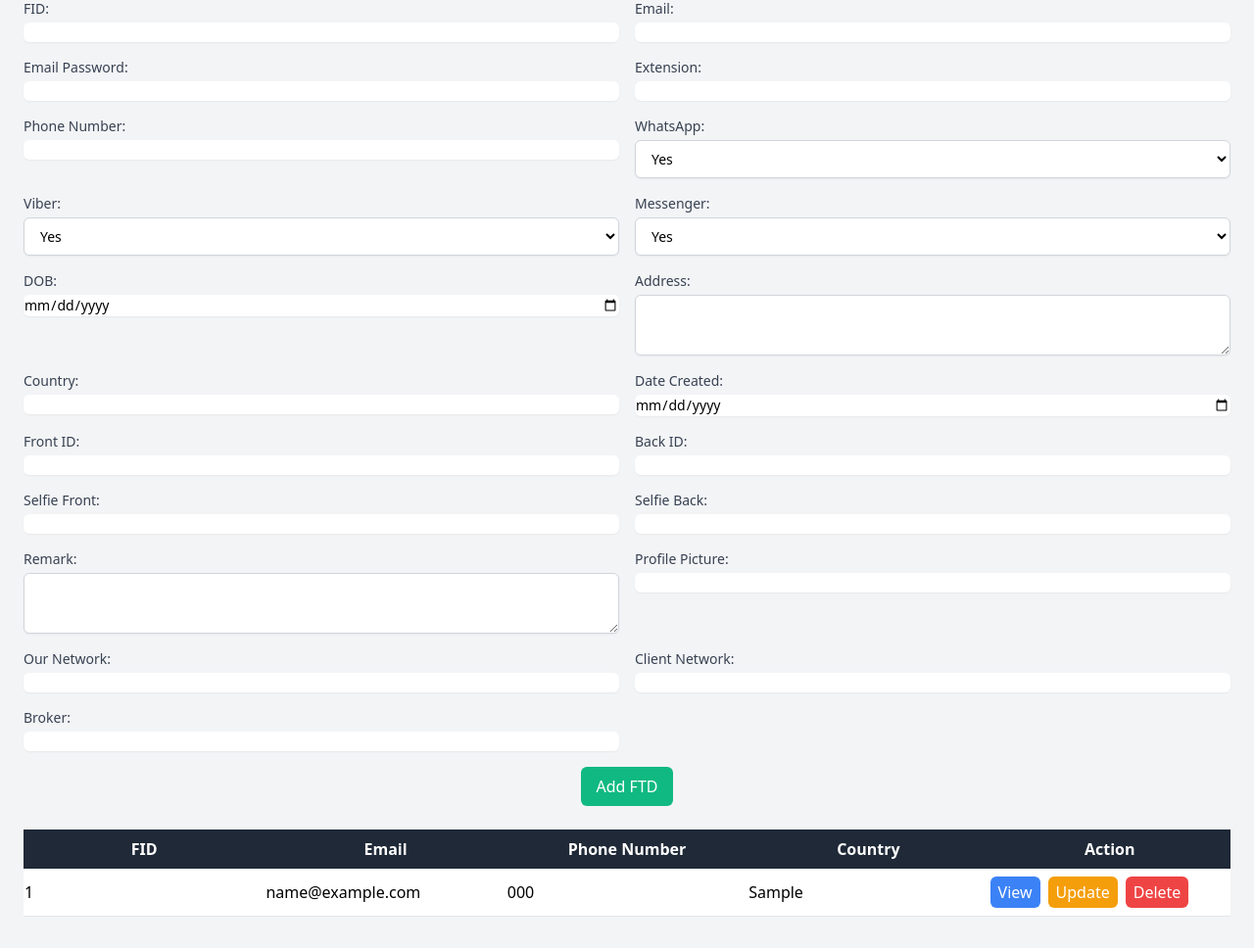
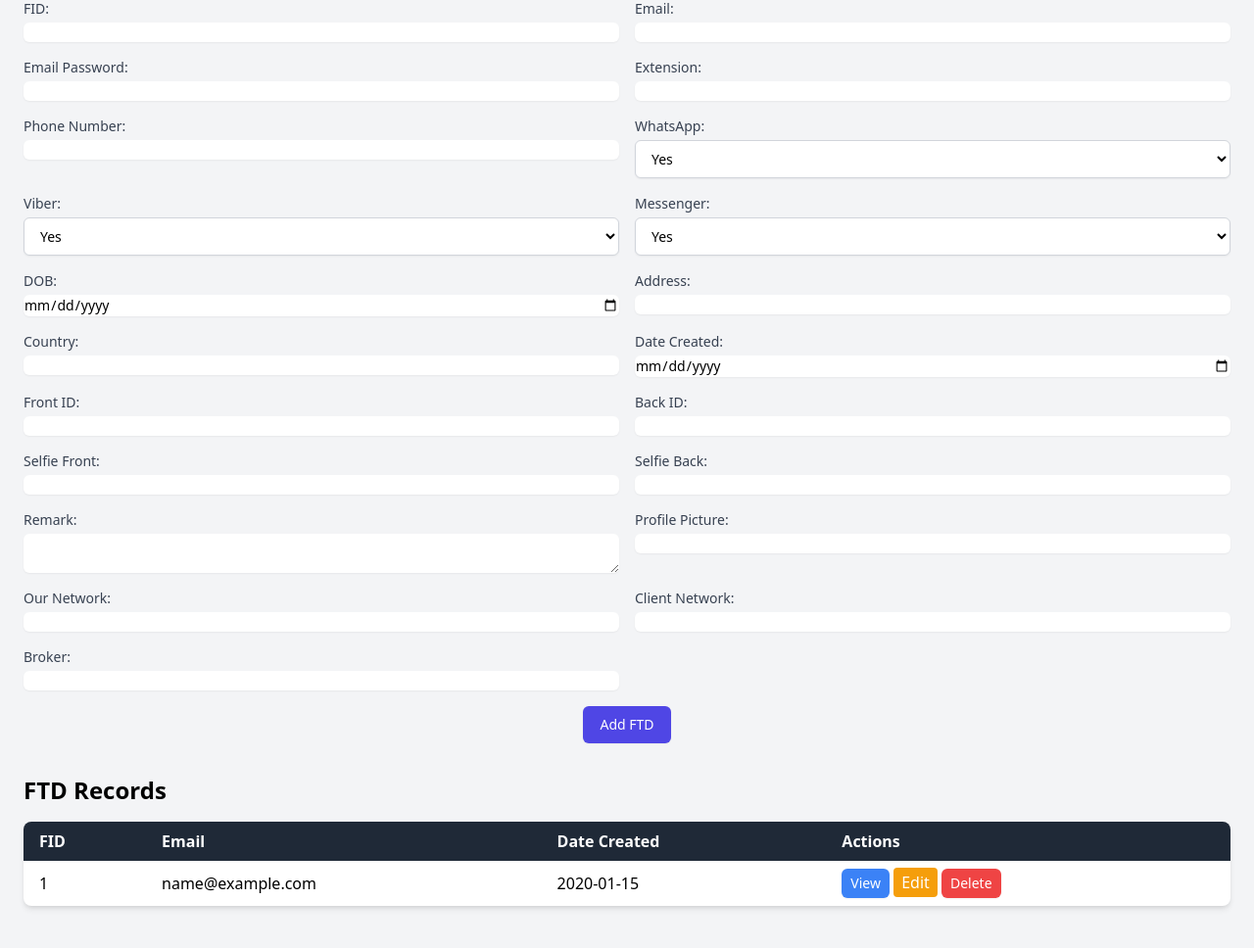
Before and after one commit to kamalnj/appCrm, a PHP site: page /manage_ftd.php in a window 1280 px wide. Shown: the part 85-1053 px from the top of the page at 98% size. After the commit the page ends 1013 px from the top, so only its background shows below. Run offline with PHP 8.4, Linux system fonts and the light colour scheme; a user stored in the database is signed in; tables that the repository leaves empty hold one stand-in row (values such as "Sample post").

Commit message:
Add files via upload

```diff
--- a/manage_filler.php
+++ b/manage_filler.php
@@ -3,7 +3,7 @@ session_start();
 include('config.php');
 
 // Check user role and redirect if not authorized
-if (!in_array($_SESSION['role'], ['super_admin', 'order_admin'])) {
+if (!in_array($_SESSION['role'], ['super_admin','filler_admin', 'order_admin'])) {
     header("Location: dashboard.php");
     exit();
 }
--- a/manage_ftd.php
+++ b/manage_ftd.php
@@ -133,11 +133,11 @@ $ftds = mysqli_query($conn, "SELECT * FROM ftd");
                 </div>
                 <div>
                     <label for="dob" class="block text-sm font-medium text-gray-700">DOB:</label>
-                    <input type="date" id="dob" name="dob" required class="mt-1 focus:ring-indigo-500 focus:border-indigo-500 block w-full shadow-sm sm:text-sm border-gray-300 rounded-md">
+                    <input type="date" id="dob" name="dob" class="mt-1 focus:ring-indigo-500 focus:border-indigo-500 block w-full shadow-sm sm:text-sm border-gray-300 rounded-md">
                 </div>
                 <div>
                     <label for="address" class="block text-sm font-medium text-gray-700">Address:</label>
-                    <textarea id="address" name="address" rows="3" class="shadow-sm focus:ring-indigo-500 focus:border-indigo-500 mt-1 block w-full sm:text-sm border border-gray-300 rounded-md"></textarea>
+                    <input type="text" id="address" name="address" class="mt-1 focus:ring-indigo-500 focus:border-indigo-500 block w-full shadow-sm sm:text-sm border-gray-300 rounded-md">
                 </div>
                 <div>
                     <label for="country" class="block text-sm font-medium text-gray-700">Country:</label>
@@ -145,7 +145,7 @@ $ftds = mysqli_query($conn, "SELECT * FROM ftd");
                 </div>
                 <div>
                     <label for="date_created" class="block text-sm font-medium text-gray-700">Date Created:</label>
-                    <input type="date" id="date_created" name="date_created" required class="mt-1 focus:ring-indigo-500 focus:border-indigo-500 block w-full shadow-sm sm:text-sm border-gray-300 rounded-md">
+                    <input type="date" id="date_created" name="date_created" class="mt-1 focus:ring-indigo-500 focus:border-indigo-500 block w-full shadow-sm sm:text-sm border-gray-300 rounded-md">
                 </div>
                 <div>
                     <label for="front_id" class="block text-sm font-medium text-gray-700">Front ID:</label>
@@ -165,7 +165,7 @@ $ftds = mysqli_query($conn, "SELECT * FROM ftd");
                 </div>
                 <div>
                     <label for="remark" class="block text-sm font-medium text-gray-700">Remark:</label>
-                    <textarea id="remark" name="remark" rows="3" class="shadow-sm focus:ring-indigo-500 focus:border-indigo-500 mt-1 block w-full sm:text-sm border border-gray-300 rounded-md"></textarea>
+                    <textarea id="remark" name="remark" class="mt-1 focus:ring-indigo-500 focus:border-indigo-500 block w-full shadow-sm sm:text-sm border-gray-300 rounded-md"></textarea>
                 </div>
                 <div>
                     <label for="profile_picture" class="block text-sm font-medium text-gray-700">Profile Picture:</label>
@@ -184,40 +184,34 @@ $ftds = mysqli_query($conn, "SELECT * FROM ftd");
                     <input type="text" id="broker" name="broker" class="mt-1 focus:ring-indigo-500 focus:border-indigo-500 block w-full shadow-sm sm:text-sm border-gray-300 rounded-md">
                 </div>
             </div>
-            <div class="flex justify-center">
-                <button type="submit" name="add_ftd" class="bg-green-500 text-white px-4 py-2 rounded-md hover:bg-green-700">Add FTD</button>
+            <div class="text-center">
+                <button type="submit" name="add_ftd" class="inline-flex items-center px-4 py-2 border border-transparent text-sm font-medium rounded-md shadow-sm text-white bg-indigo-600 hover:bg-indigo-700 focus:outline-none focus:ring-2 focus:ring-offset-2 focus:ring-indigo-500">Add FTD</button>
             </div>
         </form>
-        <div class="overflow-x-auto">
-            <table class="min-w-full bg-white mt-6">
+        <div class="mt-8">
+            <h2 class="text-2xl font-bold mb-4">FTD Records</h2>
+            <table class="min-w-full bg-white shadow-md rounded-lg overflow-hidden">
                 <thead class="bg-gray-800 text-white">
                     <tr>
-                        <th class="w-1/6 py-2">FID</th>
-                        <th class="w-1/6 py-2">Email</th>
-                        <th class="w-1/6 py-2">Phone Number</th>
-                        <th class="w-1/6 py-2">Country</th>
-                        <th class="w-1/6 py-2">Action</th>
+                        <th class="py-2 px-4 text-left">FID</th>
+                        <th class="py-2 px-4 text-left">Email</th>
+                        <th class="py-2 px-4 text-left">Date Created</th>
+                        <th class="py-2 px-4 text-left">Actions</th>
                     </tr>
                 </thead>
                 <tbody>
-                    <?php while ($row = mysqli_fetch_assoc($ftds)) { ?>
-                    <tr class="border-b">
-                        <td class="py-2"><?php echo $row['fid']; ?></td>
-                        <td class="py-2"><?php echo $row['email']; ?></td>
-                        <td class="py-2"><?php echo $row['phone_number']; ?></td>
-                        <td class="py-2"><?php echo $row['country']; ?></td>
-                        <td class="py-2">
-                            <div class="flex space-x-2">
-                            <button type="button" onclick="viewFTD('<?php echo $row['fid']; ?>')" class="bg-blue-500 text-white px-2 py-1 rounded-md hover:bg-blue-700">View</button>
-                            <form method="post" action="update_ftd.php">
-                                    <input type="hidden" name="ftd_id" value="<?php echo $row['fid']; ?>">
-                                    <button type="submit" class="bg-yellow-500 text-white px-2 py-1 rounded-md hover:bg-yellow-700">Update</button>
+                    <?php while ($ftd = mysqli_fetch_assoc($ftds)) { ?>
+                    <tr>
+                        <td class="py-2 px-4"><?php echo $ftd['fid']; ?></td>
+                        <td class="py-2 px-4"><?php echo $ftd['email']; ?></td>
+                        <td class="py-2 px-4"><?php echo $ftd['date_created']; ?></td>
+                        <td class="py-2 px-4">
+                            <button class="view-ftd-btn inline-flex items-center px-2 py-1 border border-transparent text-sm font-medium rounded-md shadow-sm text-white bg-blue-500 hover:bg-blue-700 focus:outline-none focus:ring-2 focus:ring-offset-2 focus:ring-blue-500" data-fid="<?php echo $ftd['fid']; ?>">View</button>
+                            <a href="update_ftd.php?id=<?php echo $ftd['fid']; ?>" class="bg-yellow-500 text-white px-2 py-1 rounded hover:bg-yellow-700">Edit</a>
+                            <form method="post" class="inline-block">
+                                <input type="hidden" name="ftd_id" value="<?php echo $ftd['fid']; ?>">
+                                <button type="submit" name="delete_ftd" class="inline-flex items-center px-2 py-1 border border-transparent text-sm font-medium rounded-md shadow-sm text-white bg-red-500 hover:bg-red-700 focus:outline-none focus:ring-2 focus:ring-offset-2 focus:ring-red-500">Delete</button>
                             </form>
-                                <form method="post">
-                                    <input type="hidden" name="ftd_id" value="<?php echo $row['fid']; ?>">
-                                    <button type="submit" name="delete_ftd" class="bg-red-500 text-white px-2 py-1 rounded-md hover:bg-red-700">Delete</button>
-                                </form>
-                            </div>
                         </td>
                     </tr>
                     <?php } ?>
@@ -226,49 +220,56 @@ $ftds = mysqli_query($conn, "SELECT * FROM ftd");
         </div>
     </div>
 
-    <!-- Modal -->
-    <div id="viewModal" class="fixed z-10 inset-0 overflow-y-auto hidden">
-    <div class="flex items-end justify-center min-h-screen pt-4 px-4 pb-20 text-center sm:block sm:p-0">
-        <div class="fixed inset-0 transition-opacity" aria-hidden="true">
-            <div class="absolute inset-0 bg-gray-500 opacity-75"></div>
+    <div id="viewModal" class="hidden fixed inset-0 bg-gray-500 bg-opacity-75  items-center justify-center z-50">
+        <div class="bg-white rounded-lg shadow-lg p-8 w-full max-w-2xl">
+            <h2 class="text-2xl font-bold mb-4">FTD Details</h2>
+            <div id="ftdDetails">
+                <!-- FTD details will be populated here -->
             </div>
-        <span class="hidden sm:inline-block sm:align-middle sm:h-screen" aria-hidden="true">&#8203;</span>
-        <div class="inline-block align-bottom bg-white rounded-lg px-4 pt-5 pb-4 text-left overflow-hidden shadow-xl transform transition-all sm:my-8 sm:align-middle sm:max-w-lg sm:w-full">
-            <div>
-                <h3 class="text-lg leading-6 font-medium text-gray-900 mb-4">FTD Details</h3>
-                <div id="ftdDetails" class="space-y-2"></div>
-            </div>
-            <div class="mt-5 sm:mt-6">
-                <button onclick="closeModal()" class="inline-flex justify-center w-full rounded-md border border-transparent shadow-sm px-4 py-2 bg-indigo-600 text-base font-medium text-white hover:bg-indigo-700 focus:outline-none focus:ring-2 focus:ring-offset-2 focus:ring-indigo-500 sm:text-sm">Close</button>
-            </div>
+            <div class="mt-4 text-right">
+                <button id="closeModal" class="inline-flex items-center px-4 py-2 border border-transparent text-sm font-medium rounded-md shadow-sm text-white bg-indigo-600 hover:bg-indigo-700 focus:outline-none focus:ring-2 focus:ring-offset-2 focus:ring-indigo-500">Close</button>
             </div>
         </div>
     </div>
 
-
     <script>
-    function viewFTD(fid) {
-        fetch('get_ftd_details.php?fid=' + fid)
+        document.addEventListener('DOMContentLoaded', function () {
+            document.querySelectorAll('.view-ftd-btn').forEach(button => {
+                button.addEventListener('click', function () {
+                    const fid = this.getAttribute('data-fid');
+                    fetch(`get_ftd_details.php?fid=${fid}`)
                         .then(response => response.json())
                         .then(data => {
-                if (data.error) {
-                    alert(data.error);
-                } else {
-                    let details = '';
-                    for (const [key, value] of Object.entries(data)) {
-                        details += `<div><strong>${key}:</strong> ${value}</div>`;
-                    }
-                    document.getElementById('ftdDetails').innerHTML = details;
+                            const detailsDiv = document.getElementById('ftdDetails');
+                            detailsDiv.innerHTML = `
+                                <p><strong>FID:</strong> ${data.fid}</p>
+                                <p><strong>Email:</strong> ${data.email}</p>
+                                <p><strong>Telegram:</strong> ${data.telegram}</p>
+                                <p><strong>WhatsApp:</strong> ${data.whatsapp}</p>
+                                <p><strong>Messenger:</strong> ${data.messenger}</p>
+                                <p><strong>DOB:</strong> ${data.dob}</p>
+                                <p><strong>Address:</strong> ${data.address}</p>
+                                <p><strong>Country:</strong> ${data.country}</p>
+                                <p><strong>Date Created:</strong> ${data.date_created}</p>
+                                <p><strong>Front ID:</strong> ${data.front_id}</p>
+                                <p><strong>Back ID:</strong> ${data.back_id}</p>
+                                <p><strong>Selfie Front:</strong> ${data.selfie_front}</p>
+                                <p><strong>Selfie Back:</strong> ${data.selfie_back}</p>
+                                <p><strong>Remark:</strong> ${data.remark}</p>
+                                <p><strong>Profile Picture:</strong> ${data.profile_picture}</p>
+                                <p><strong>Our Network:</strong> ${data.our_network}</p>
+                                <p><strong>Client Network:</strong> ${data.client_network}</p>
+                                <p><strong>Broker:</strong> ${data.broker}</p>
+                            `;
                             document.getElementById('viewModal').classList.remove('hidden');
-                }
-            })
-            .catch(error => console.error('Error fetching FTD details:', error));
-    }
+                        });
+                });
+            });
 
-    function closeModal() {
+            document.getElementById('closeModal').addEventListener('click', function () {
                 document.getElementById('viewModal').classList.add('hidden');
-    }
+            });
+        });
     </script>
-
 </body>
 </html>
--- a/manage_traffic.php
+++ b/manage_traffic.php
@@ -1,6 +1,6 @@
 <?php
 session_start();
-if (!in_array($_SESSION['role'], ['super_admin', 'order_admin', 'ftd_admin'])) {
+if (!in_array($_SESSION['role'], ['super_admin', 'order_admin','filler_admin', 'ftd_admin'])) {
     header("Location: dashboard.php");
     exit();
 }
--- a/update_filler.php
+++ b/update_filler.php
@@ -1,6 +1,6 @@
 <?php
 session_start();
-if (!in_array($_SESSION['role'], ['super_admin', 'order_admin', 'ftd_admin'])) {
+if (!in_array($_SESSION['role'], ['super_admin', 'order_admin','filler_admin','ftd_admin'])) {
     header("Location: dashboard.php");
     exit();
 }
--- a/update_traffic.php
+++ b/update_traffic.php
@@ -1,6 +1,6 @@
 <?php
 session_start();
-if (!in_array($_SESSION['role'], ['super_admin', 'order_admin', 'ftd_admin'])) {
+if (!in_array($_SESSION['role'], ['super_admin','filler_admin', 'order_admin', 'ftd_admin'])) {
     header("Location: dashboard.php");
     exit();
 }
```
Also changed, not shown: update_ftd.php (+48 -118 lines), manage_users.php (added). Lines whose indentation alone changed are shown as unchanged.
